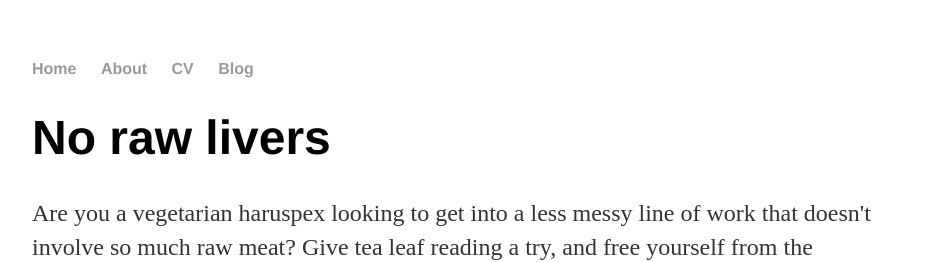
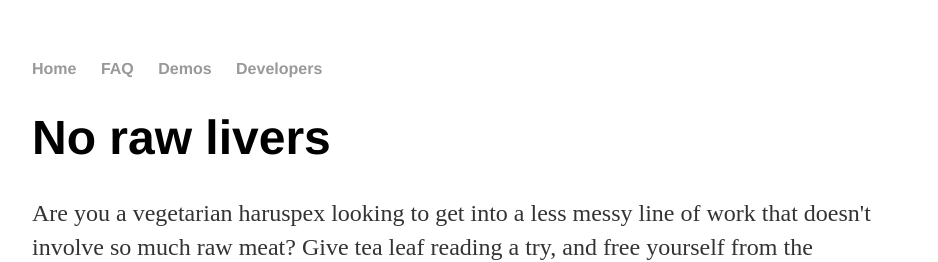
Before and after one commit to tasseomancy/tasseomancy.github.io, a Jekyll site: the page built from index.html, in a window 1280 px wide. Shown: the top 262 px of the page, without its empty margins (160-1098 px from the left). Built offline with Jekyll 4.4.1, drawn with Linux system fonts in a browser that asks for light colours.

Commit message:
Update default.html

```diff
--- a/_layouts/default.html
+++ b/_layouts/default.html
@@ -9,9 +9,9 @@
 			<nav>
 	    		<ul>
 	        		<li><a href="/">Home</a></li>
-		        	<li><a href="/about">About</a></li>
-	        		<li><a href="/cv">CV</a></li>
-	        		<li><a href="/blog">Blog</a></li>
+		        	<li><a href="/faq">FAQ</a></li>
+	        		<li><a href="/demos">Demos</a></li>
+	        		<li><a href="/developers">Developers</a></li>
 	    		</ul>
 			</nav>
 			<div class="container">
```
